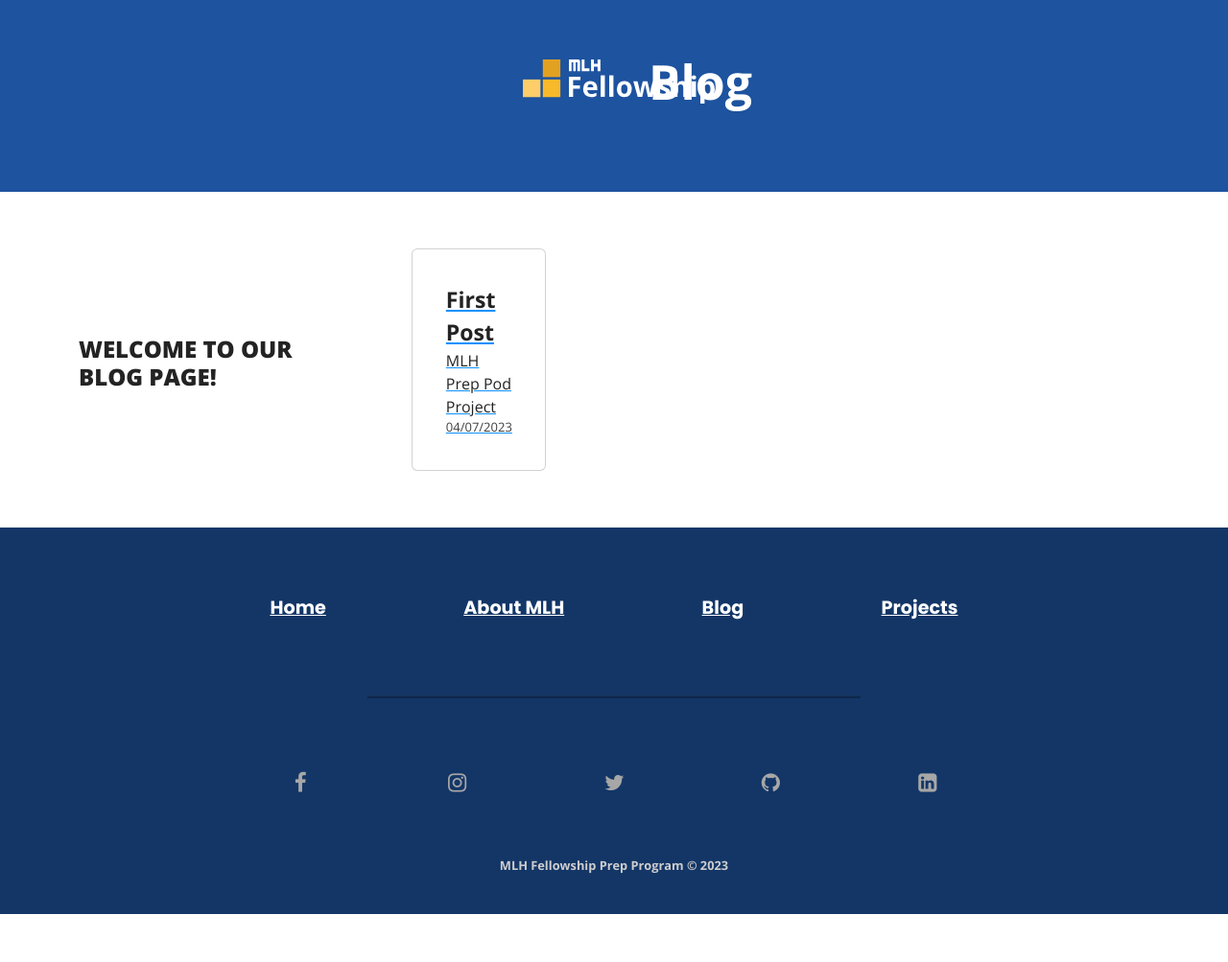
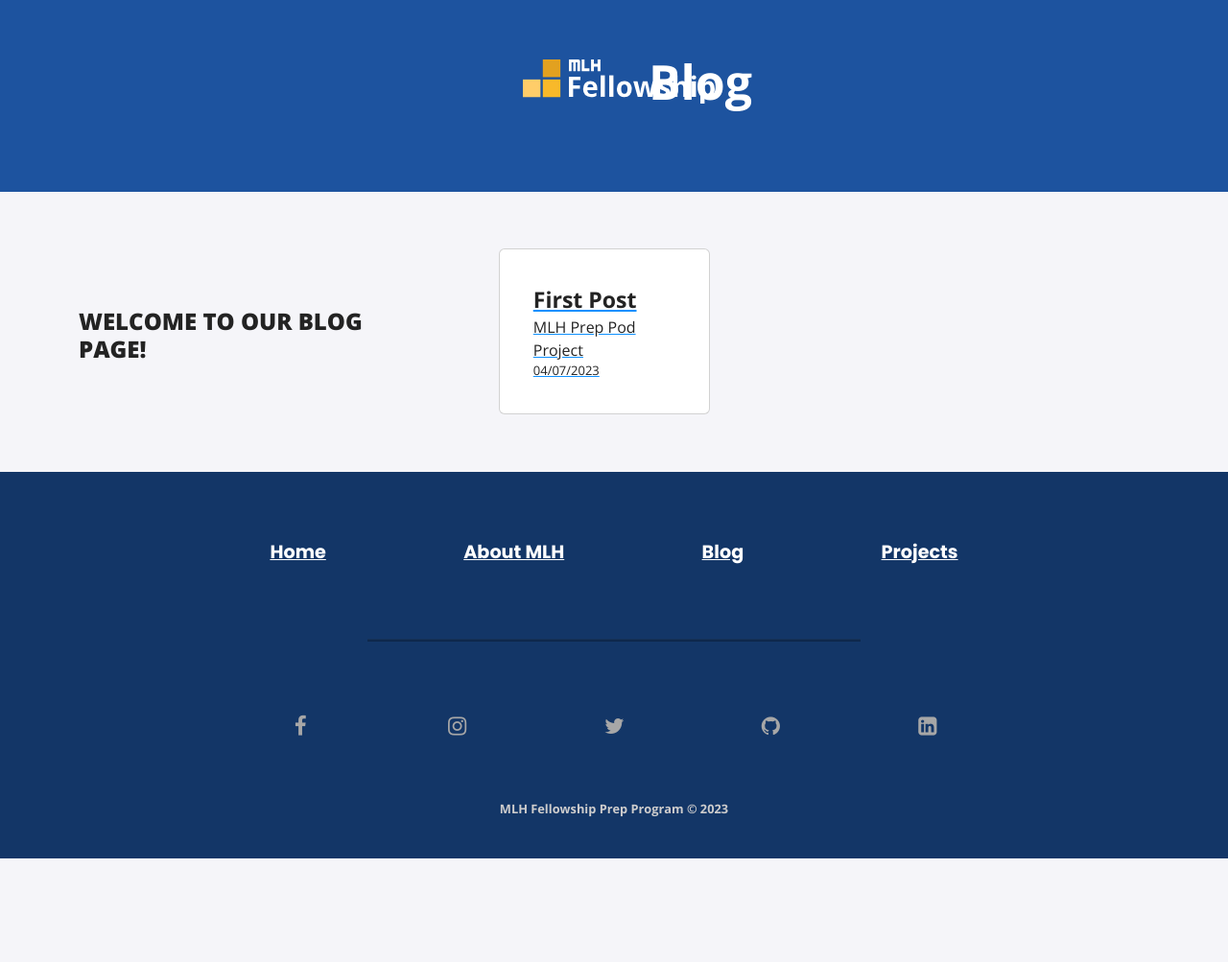
Before and after one commit to MLH-Fellowship/prep-portfolio-23.APR.PREP.2, a Jekyll site: the page built from blog/blog-page.md, in a window 1280 px wide. Shown: the whole page at 96% size. Built offline with Jekyll 4.4.1, drawn with Linux system fonts in a browser that asks for light colours; nearby versions of some CDN libraries; after the commit the page ends 945 px from its top, so only the background shows below that.

Commit message:
fixed distortion

```diff
--- a/_sass/all.scss
+++ b/_sass/all.scss
@@ -25,7 +25,7 @@
 
 .card-container {
   display: grid;
-  grid-template-columns: repeat(4, 1fr);
+  grid-template-columns: repeat(2, 1fr);
   font-family: "Open Sans", sans-serif;
 }
 
@@ -35,7 +35,7 @@
 
 @media only screen and (max-width: 1500px) {
   .card-container {
-    grid-template-columns: repeat(3, 1fr);
+    grid-template-columns: repeat(2, 1fr);
   }
 }
 
@@ -126,14 +126,9 @@
     color: var(--textColor);
   }
 
- toggle
-    .dates {
-        font-size: small;
-        color: var(--textColor);
-    }
   .dates {
     font-size: small;
-    color: #404040;
+    color: var(--textColor);
   }
 
   .social-icon {
--- a/_sass/toggle.scss
+++ b/_sass/toggle.scss
@@ -1,6 +1,6 @@
 html {
   --button: #FFBD07;
-  --mainBg: #fff;
+  --mainBg: #f5f5f9;
   --textColor: #232323;
   --cardBg: #ffffff;
 }
```
